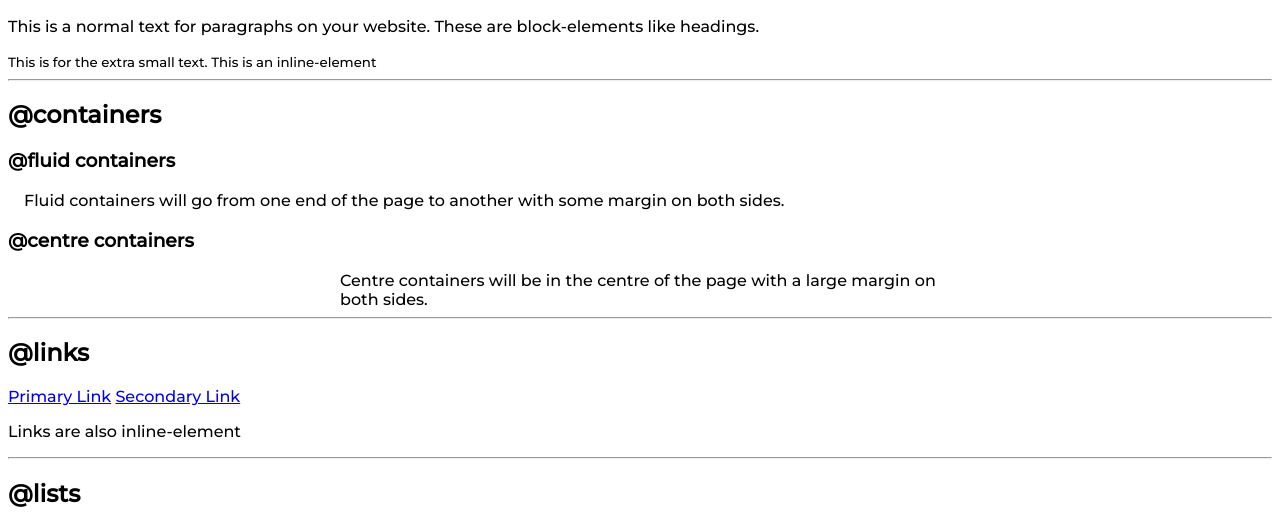
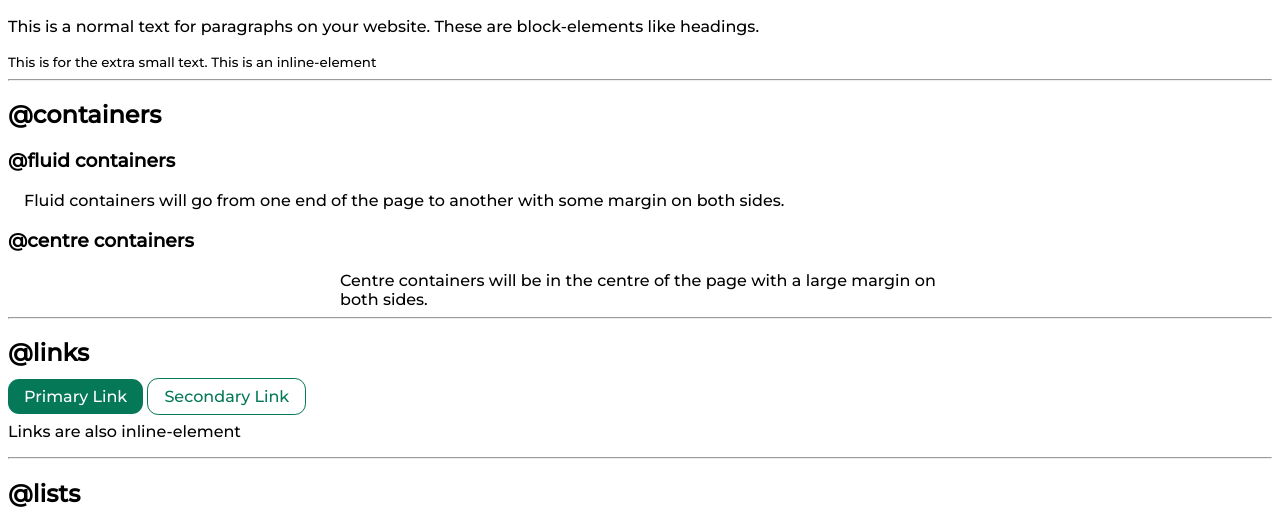
Before and after one commit to Jia-A/My-Portfolio-Component-Library, a plain HTML site: page index.html in a window 1280 px wide. Shown: the part 247-772 px from the top of the page. Drawn offline with Linux system fonts and the light colour scheme.

Commit message:
links style updated

```diff
--- a/index.html
+++ b/index.html
@@ -27,8 +27,8 @@
     <hr>
 
     <h2>@links</h2>
-    <a href="/">Primary Link</a>
-    <a href="/">Secondary Link</a>
+    <a class=" link primary-link" href="/">Primary Link</a>
+    <a class=" link secondary-link" href="/">Secondary Link</a>
     <p>Links are also inline-element</p>
     <hr>
 
--- a/style.css
+++ b/style.css
@@ -1,15 +1,33 @@
 @import url('https://fonts.googleapis.com/css2?family=Montserrat:wght@300;500&display=swap');
 
+:root{
+    --primary-color:#047857;
+}
 body{
     font-family: 'Montserrat', sans-serif;
 }
 
 .container{
-    padding-left: 1rem;
-    padding-right: 1rem;
+    padding: 0rem 1rem;
+
 }
 
 .centre-container{
 margin: auto;
 max-width: 600px;
 }
+
+.link{
+    text-decoration: none;
+    padding:0.5rem 1rem
+}
+.primary-link{
+    background-color:var(--primary-color);
+    color:white;
+    border-radius: 0.7rem;
+}
+.secondary-link{
+    color:var(--primary-color);
+    border: 1px solid var(--primary-color);
+    border-radius: 0.7rem;
+}
```
